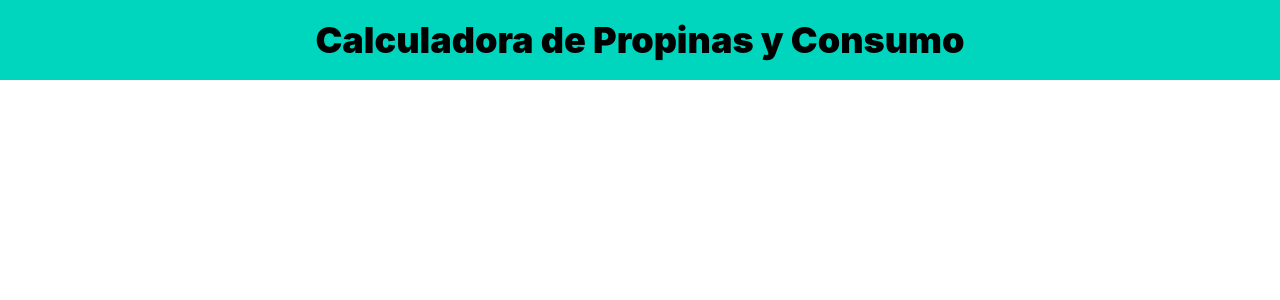
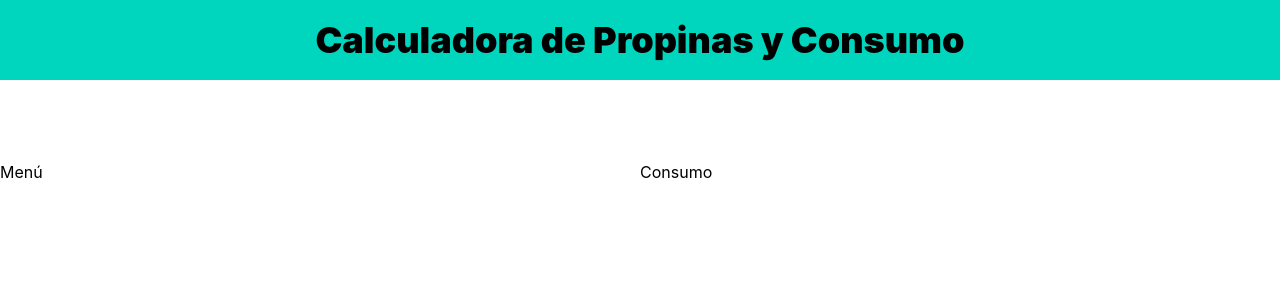
Before and after one commit to ChinoGH/04_calculadora_propinas, a React (Vite) app: page / in a window 1280 px wide. Shown: the top 300 px of the page. Built offline with nearby package versions, Linux system fonts and the light colour scheme.

Commit message:
App.tsx Agregando los Contenedores Principales

```diff
--- a/src/App.tsx
+++ b/src/App.tsx
@@ -9,6 +9,16 @@
       <header className=" bg-teal-400 py-5 ">
         <h1 className=" text-center text-4xl font-black ">Calculadora de Propinas y Consumo</h1>
       </header>
+
+      <main className=" max-w-7xl mx-auto py-20 grid md:grid-cols-2 ">
+        <div>
+          <h2>Menú</h2>
+        </div>
+
+        <div>
+          <h2>Consumo</h2>
+        </div>
+      </main>
     </>
   )
 }
```
